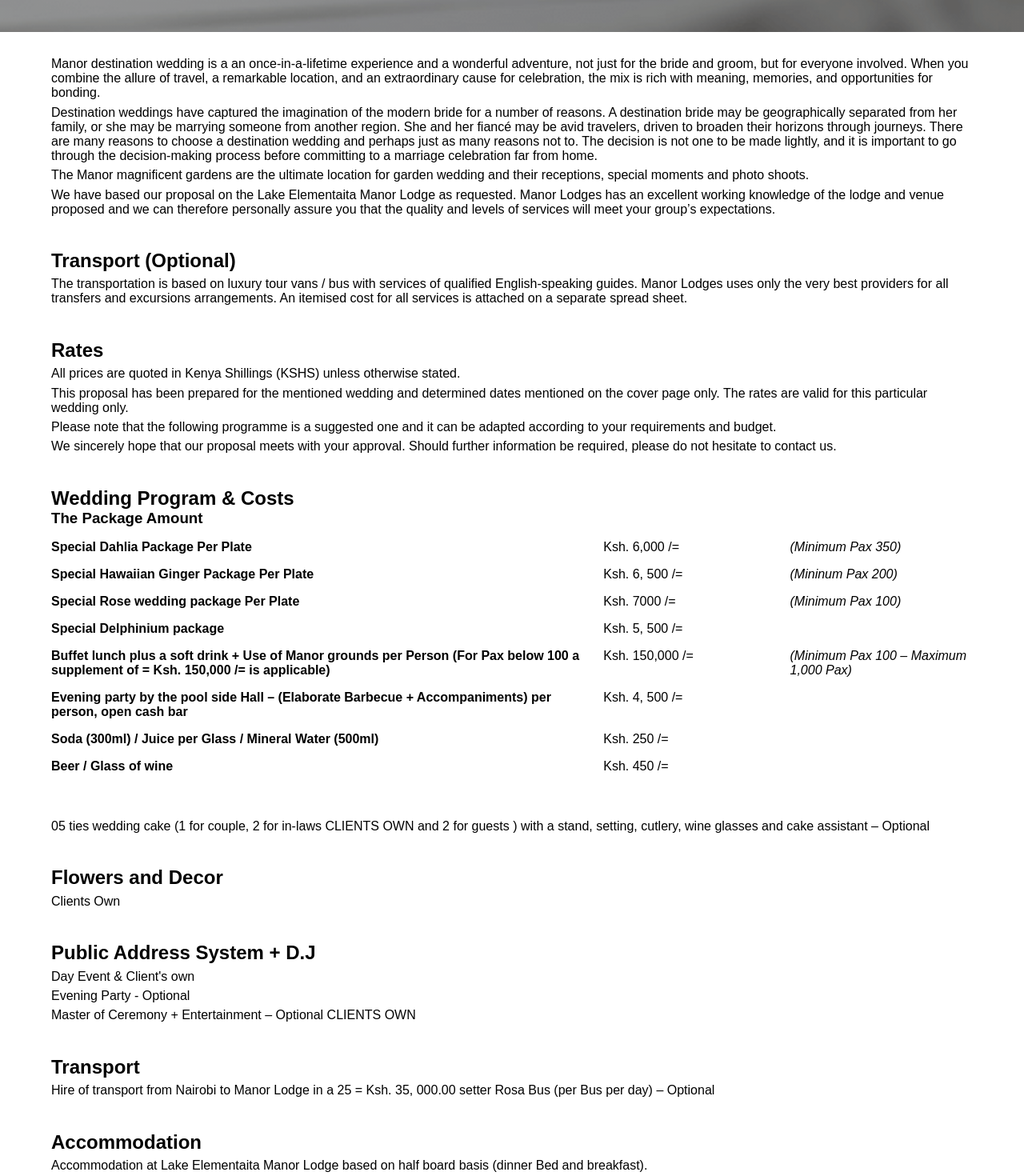
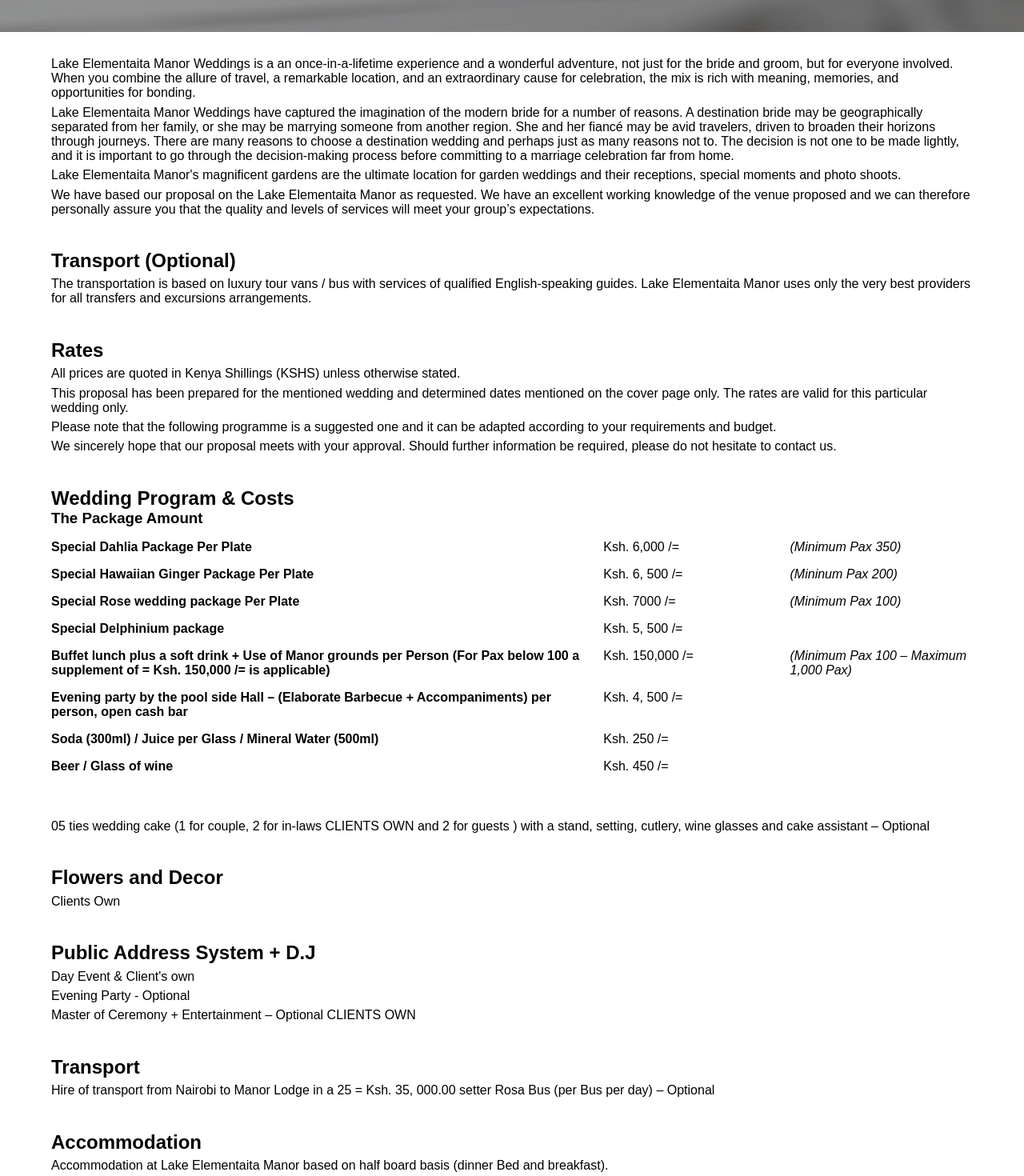
Before and after one commit to Mosaremothomas/Lake-Elementaita, a React (Vite) app in the folder front_end/: page /weddings in a window 1280 px wide. Shown: the part 760-2230 px from the top of the page at 80% size. Built offline with nearby package versions, Linux system fonts and the light colour scheme.

Commit message:
corrections for the weddings content

```diff
--- a/front_end/src/containers/Weddings/index.jsx
+++ b/front_end/src/containers/Weddings/index.jsx
@@ -21,16 +21,16 @@
       </div>
 
       <div className="content">
-        <p>Manor destination wedding is a an once-in-a-lifetime experience and a wonderful adventure, not just for the bride and groom, but for everyone involved. When you combine the allure of travel, a remarkable location, and an extraordinary cause for celebration, the mix is rich with meaning, memories, and opportunities for bonding.</p>
-        <p>Destination weddings have captured the imagination of the modern bride for a number of reasons. A destination bride may be geographically separated from her family, or she may be marrying someone from another region. She and her fiancé may be avid travelers, driven to broaden their horizons through journeys. There are many reasons to choose a destination wedding and perhaps just as many reasons not to. The decision is not one to be made lightly, and it is important to go through the decision-making process before committing to a marriage celebration far from home.</p>
-        <p>The Manor magnificent gardens are the ultimate location for garden wedding and their receptions, special moments and photo shoots.</p>
+        <p>Lake Elementaita Manor Weddings is a an once-in-a-lifetime experience and a wonderful adventure, not just for the bride and groom, but for everyone involved. When you combine the allure of travel, a remarkable location, and an extraordinary cause for celebration, the mix is rich with meaning, memories, and opportunities for bonding.</p>
+        <p>Lake Elementaita Manor Weddings have captured the imagination of the modern bride for a number of reasons. A destination bride may be geographically separated from her family, or she may be marrying someone from another region. She and her fiancé may be avid travelers, driven to broaden their horizons through journeys. There are many reasons to choose a destination wedding and perhaps just as many reasons not to. The decision is not one to be made lightly, and it is important to go through the decision-making process before committing to a marriage celebration far from home.</p>
+        <p>Lake Elementaita Manor's magnificent gardens are the ultimate location for garden weddings and their receptions, special moments and photo shoots.</p>
 
-        <p>We have based our proposal on the Lake Elementaita Manor Lodge as requested. Manor Lodges has an excellent working knowledge of the lodge and venue proposed and we can therefore personally assure you that the quality and levels of services will meet your group’s expectations.</p>
+        <p>We have based our proposal on the Lake Elementaita Manor as requested. We have an excellent working knowledge of the venue proposed and we can therefore personally assure you that the quality and levels of services will meet your group’s expectations.</p>
       </div>
 
       <div className="content">
         <h2>Transport (Optional)</h2>
-        <p>The transportation is based on luxury tour vans / bus with services of qualified English-speaking guides. Manor Lodges uses only the very best providers for all transfers and excursions arrangements. An itemised cost for all services is attached on a separate spread sheet.</p>
+        <p>The transportation is based on luxury tour vans / bus with services of qualified English-speaking guides. Lake Elementaita Manor uses only the very best providers for all transfers and excursions arrangements.</p>
       </div>
 
       <div className="content">
@@ -111,12 +111,12 @@
 
       <div className="content">
         <h2>Accommodation</h2>
-        <p>Accommodation at Lake Elementaita Manor Lodge based on half board basis (dinner Bed and breakfast).</p>
+        <p>Accommodation at Lake Elementaita Manor  based on half board basis (dinner Bed and breakfast).</p>
       </div>
 
       <div className="content">
         <h2>Complementary Services for your package</h2>
-        <p>The Manor Lodge will as a good gesture to the Bride throw in the following at noo extra charge depending on the package:</p>
+        <p>Lake Elementaita Manor will as a good gesture to the Bride throw in the following at noo extra charge depending on the package:</p>
         <ul>
           <li>01 Bottle of Wine in Honey moon suite</li>
           <li>Flower Petals on the bed</li>
```
